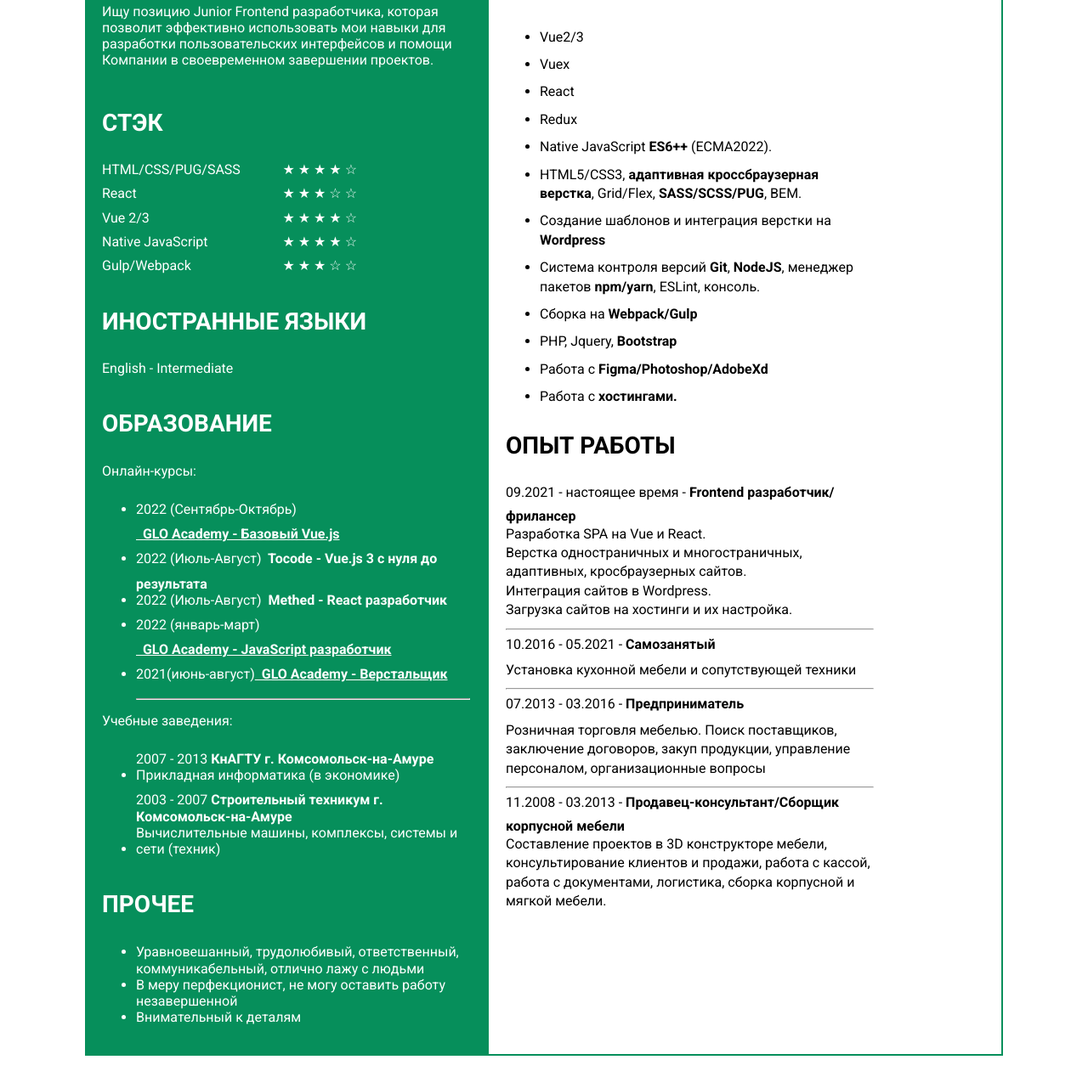
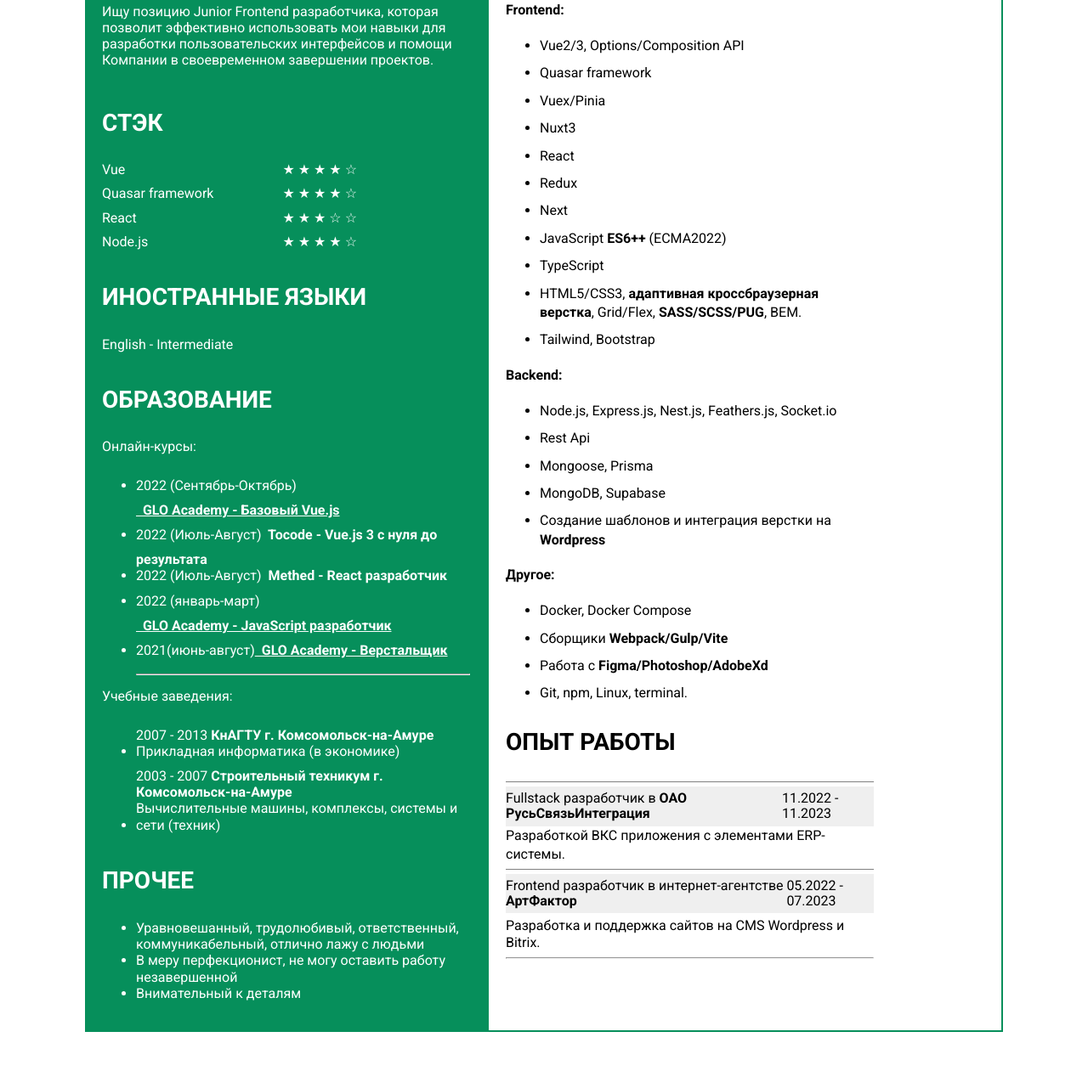
Before and after one commit to Antonbinom/resume, a plain HTML site: page index.html in a window 1280 px wide. Shown: the part 319-1600 px from the top of the page at 85% size. After the commit the page ends 1574 px from the top, so only its background shows below. Drawn offline with Linux system fonts and the light colour scheme.

Commit message:
fix: change info

```diff
--- a/index.html
+++ b/index.html
@@ -53,7 +53,14 @@
 				<div class="about__stack">
 					<h3>СТЭК</h3>
 					<div class="about__stack-item">
-						<span>HTML/CSS/PUG/SASS</span>
+						<span>Vue</span>
+						<div class="about__stack-stars">
+							<div class="stars-on">&#9733 &#9733 &#9733 &#9733</div>
+							<div class="stars-off">&#9734</div>
+						</div>
+					</div>
+					<div class="about__stack-item">
+						<span>Quasar framework</span>
 						<div class="about__stack-stars">
 							<div class="stars-on">&#9733 &#9733 &#9733 &#9733</div>
 							<div class="stars-off">&#9734</div>
@@ -67,27 +74,12 @@
 						</div>
 					</div>
 					<div class="about__stack-item">
-						<span>Vue 2/3</span>
+						<span>Node.js</span>
 						<div class="about__stack-stars">
 							<div class="stars-on">&#9733 &#9733 &#9733 &#9733</div>
 							<div class="stars-off">&#9734</div>
 						</div>
 					</div>
-					<div class="about__stack-item">
-						<span>Native JavaScript</span>
-						<div class="about__stack-stars">
-							<div class="stars-on">&#9733 &#9733 &#9733 &#9733</div>
-							<div class="stars-off">&#9734</div>
-						</div>
-					</div>
-					<div class="about__stack-item">
-						<span>Gulp/Webpack</span>
-						<div class="about__stack-stars">
-							<div class="stars-on">&#9733 &#9733 &#9733</div>
-							<div class="stars-off">&#9734 &#9734</div>
-						</div>
-					</div>
-
 				</div>
 				<!-- STACK END -->
 
@@ -150,64 +142,68 @@
 						<li>
 							Ссылка на репозитории в <a href="https://github.com/Antonbinom"><b>Github</b></a>
 						</li>
-						<li>
+						<!-- <li>
 							Ссылка на работы в <a href="https://antonbinom.github.io/MyPortfolio/"><b> Портфолио</b></a>
-						</li>
+						</li> -->
 					</ul>
 				</div>
 				<div class="exp__skills">
 					<h3>ПРОФЕССИОНАЛЬНЫЕ
 						НАВЫКИ</h3>
+					<h4>Frontend:</h4>
 					<ul class="exp__skills-list">
-						<li class="exp__skills-item">Vue2/3</li>
-						<li class="exp__skills-item">Vuex</li>
+						<li class="exp__skills-item">Vue2/3, Options/Composition API</li>
+						<li class="exp__skills-item">Quasar framework</li>
+						<li class="exp__skills-item">Vuex/Pinia</li>
+						<li class="exp__skills-item">Nuxt3</li>
 						<li class="exp__skills-item">React</li>
 						<li class="exp__skills-item">Redux</li>
-						<li class="exp__skills-item">Native JavaScript <b>ES6++</b> (ECMA2022).</li>
-						<li class="exp__skills-item">HTML5/CSS3, <b>адаптивная кроссбраузерная верстка</b>,
-							Grid/Flex, <b>SASS/SCSS/PUG</b>, BEM.</li>
+						<li class="exp__skills-item">Next</li>
+						<li class="exp__skills-item">JavaScript <b>ES6++</b> (ECMA2022)</li>
+						<li class="exp__skills-item">TypeScript</li>
+						<li class="exp__skills-item">HTML5/CSS3, <b>адаптивная кроссбраузерная верстка</b>, Grid/Flex,
+							<b>SASS/SCSS/PUG</b>, BEM.</li>
+						<li class="exp__skills-item">Tailwind, Bootstrap</li>
+					</ul>
+					<h4>Backend:</h4>
+					<ul class="exp__skills-list">
+						<li class="exp__skills-item">Node.js, Express.js, Nest.js, Feathers.js, Socket.io</li>
+						<li class="exp__skills-item">Rest Api</li>
+						<li class="exp__skills-item">Mongoose, Prisma</li>
+						<li class="exp__skills-item">MongoDB, Supabase</li>
 						<li class="exp__skills-item">Создание шаблонов и интеграция верстки на <b>Wordpress</b> </li>
-						<li class="exp__skills-item">Cистема контроля версий <b>Git</b>, <b>NodeJS</b>, менеджер пакетов
-							<b>npm/yarn</b>,
-							ESLint, консоль.
+					</ul>
+					<h4>Другое:</h4>
+					<ul class="exp__skills-list">
+						<li class="exp__skills-item">Docker, Docker Compose</b></li>
+						<li class="exp__skills-item">Сборщики <b>Webpack/Gulp/Vite</b></li>
 						</li>
-						<li class="exp__skills-item">Сборка на <b>Webpack/Gulp</b></li>
-						<li class="exp__skills-item">PHP, Jquery, <b>Bootstrap</b></li>
 						<li class="exp__skills-item">Работа с <b>Figma/Photoshop/AdobeXd</b></li>
-						<li class="exp__skills-item">Работа с <b>хостингами.</b></li>
+						<li class="exp__skills-item">Git, npm, Linux, terminal.
 					</ul>
 				</div>
 				<div class="exp__job">
 					<h3>ОПЫТ РАБОТЫ</h3>
 					<div class="exp__job-item">
-						<span class="period">09.2021 - настоящее время - </span><b> Frontend разработчик/фрилансер</b>
-						<p>Разработка SPA на Vue и React. <br>
-							Верстка одностраничных и многостраничных, адаптивных, кросбраузерных
-							сайтов. <br>
-							Интеграция сайтов в
-							Wordpress. <br>
-							Загрузка сайтов на хостинги и их настройка. </p>
+						<div class="exp__job-header">
+							<div>Fullstack разработчик в <b>ОАО РусьСвязьИнтеграция</b></div>
+							<div>11.2022 - 11.2023</div>
+						</div>
+						<p>Разработкой ВКС приложения с элементами ERP-системы.
+						</p>
 					</div>
-					<hr>
 					<div class="exp__job-item">
-						<span class="period">10.2016 - 05.2021 - </span><b> Самозанятый</b>
-						<p>Установка кухонной мебели и сопутствующей техники</p>
-					</div>
-					<hr>
-					<div class="exp__job-item">
-						<span class="period">07.2013 - 03.2016 - </span><b> Предприниматель</b>
-						<p>Розничная торговля мебелью. Поиск поставщиков, заключение договоров, закуп продукции, управление
-							персоналом, организационные вопросы</p>
-					</div>
-					<hr>
-					<div class="exp__job-item">
-						<span class="period">11.2008 - 03.2013 - </span><b> Продавец-консультант/Сборщик корпусной мебели</b>
-						<p>Составление проектов в 3D конструкторе мебели, консультирование клиентов и продажи, работа с кассой,
-							работа с документами, логистика, сборка корпусной и мягкой мебели.</p>
+						<div class="exp__job-header">
+							<div>Frontend разработчик в интернет-агентстве <b>АртФактор</b></div>
+							<div>05.2022 - 07.2023</div></div>
+						</div>
+						<p>Разработка и поддержка сайтов на CMS Wordpress и Bitrix.</p>
 					</div>
 				</div>
+				<hr>
 			</div>
-		</section>
+	</div>
+	</section>
 	</div>
 </body>
 
--- a/style/style.css
+++ b/style/style.css
@@ -73,8 +73,15 @@ p, li {
 	line-height: 140%;
 }
 .exp__job-item {
-	margin-bottom: 10px;
+	padding-block: 5px;
+	border-top: 1px solid gray;
 }
 .exp__job-item p{
 	line-height: 140%;
 }
+.exp__job-header {
+	display: flex;
+	justify-content: space-between;
+	padding-block: 5px;
+	background-color: #efefef;
+}
```
